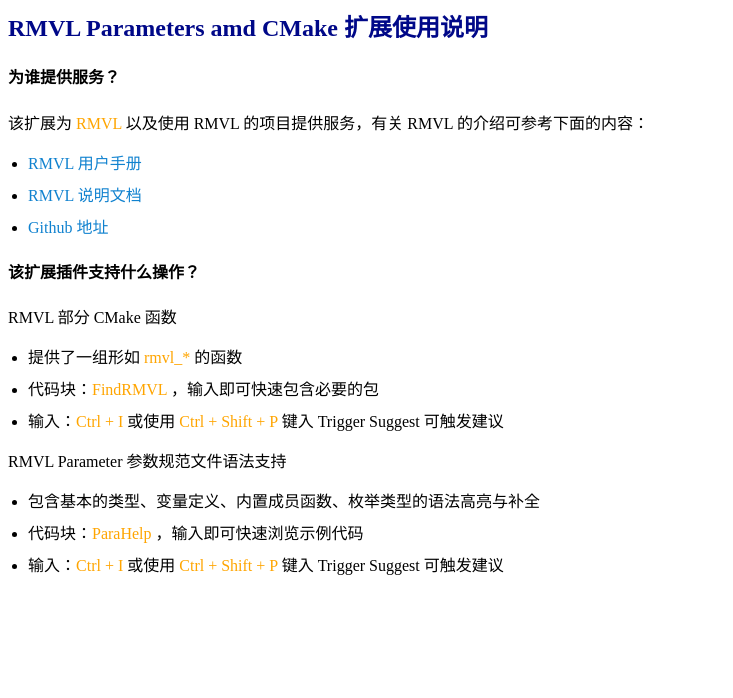
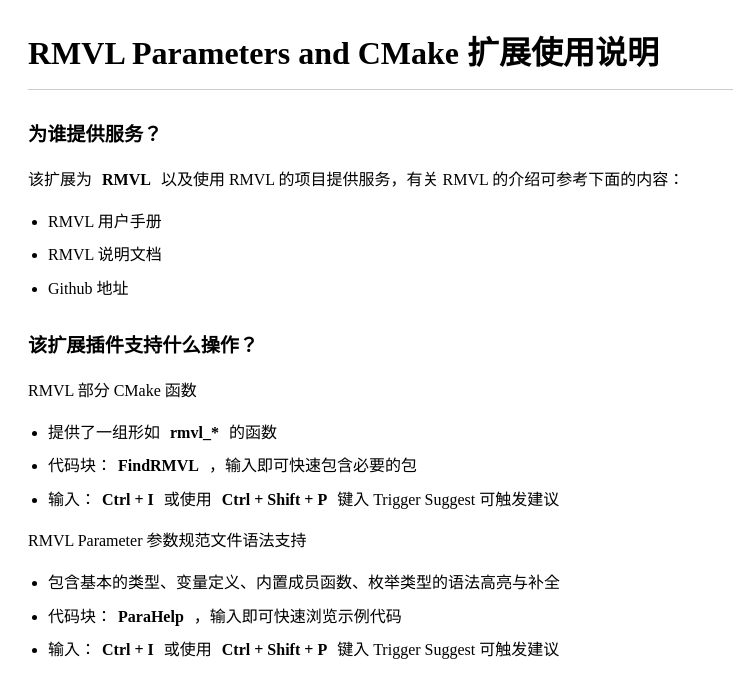
Before and after one commit to cv-rmvl/rmvl-vscode-extension, a website: page src/rmvl.command.what.html in a window 1280 px wide. Shown: the whole page, without its empty margins (0-733 px from the left). Drawn offline with Linux system fonts and the light colour scheme.

```diff
--- a/package.json
+++ b/package.json
@@ -8,7 +8,7 @@
     "cmake",
     "parameter"
   ],
-    "version": "1.4.2",
+  "version": "1.5.0",
   "repository": {
     "type": "git",
     "url": "https://github.com/cv-rmvl/rmvl-vscode-extension.git"
@@ -91,13 +91,13 @@
     "@types/vscode": "^1.75.0",
     "eslint": "^7.6.0",
     "glob": "^7.1.6",
-        "mocha": "^8.1.3",
+    "mocha": "^11.7.5",
     "typescript": "^4.0.2",
     "vscode-test": "^1.4.0"
   },
   "dependencies": {
     "@microsoft/fast-element": "^1.13.0",
     "@vscode/vsce": "^2.31.1",
-        "vsce": "^2.15.0"
+    "vsce": "^1.97.0"
   }
 }
--- a/src/rmvl.command.what.html
+++ b/src/rmvl.command.what.html
@@ -5,9 +5,9 @@
 </head>
 
 <body>
-  <h1>RMVL Parameters amd CMake 扩展使用说明</h1>
+  <h1>RMVL Parameters and CMake 扩展使用说明</h1>
   <h4>为谁提供服务？</h4>
-  <p>该扩展为 <span style="color: orange">RMVL</span> 以及使用 RMVL 的项目提供服务，有关 RMVL 的介绍可参考下面的内容：</p>
+  <p>该扩展为 <span class="highlight">RMVL</span> 以及使用 RMVL 的项目提供服务，有关 RMVL 的介绍可参考下面的内容：</p>
   <ul>
     <li><a href="https://cv-rmvl.github.io">RMVL 用户手册</a></li>
     <li><a href="https://cv-rmvl.github.io/master">RMVL 说明文档</a></li>
@@ -16,16 +16,16 @@
   <h4>该扩展插件支持什么操作？</h4>
   <p>RMVL 部分 CMake 函数</p>
   <ul>
-    <li>提供了一组形如 <span style="color: orange">rmvl_*</span> 的函数</li>
-    <li>代码块：<span style="color: orange">FindRMVL</span> ，输入即可快速包含必要的包</li>
-    <li>输入：<span style="color: orange">Ctrl + I</span> 或使用 <span style="color: orange">Ctrl + Shift + P</span> 键入
+    <li>提供了一组形如 <span class="highlight">rmvl_*</span> 的函数</li>
+    <li>代码块：<span class="highlight">FindRMVL</span> ，输入即可快速包含必要的包</li>
+    <li>输入：<span class="highlight">Ctrl + I</span> 或使用 <span class="highlight">Ctrl + Shift + P</span> 键入
       Trigger Suggest 可触发建议
   </ul>
-  <p>RMVL Parameter 参数规范文件语法支持</p5>
+  <p>RMVL Parameter 参数规范文件语法支持</p>
   <ul>
     <li>包含基本的类型、变量定义、内置成员函数、枚举类型的语法高亮与补全</li>
-    <li>代码块：<span style="color: orange">ParaHelp</span> ，输入即可快速浏览示例代码</li>
-    <li>输入：<span style="color: orange">Ctrl + I</span> 或使用 <span style="color: orange">Ctrl + Shift + P</span> 键入
+    <li>代码块：<span class="highlight">ParaHelp</span> ，输入即可快速浏览示例代码</li>
+    <li>输入：<span class="highlight">Ctrl + I</span> 或使用 <span class="highlight">Ctrl + Shift + P</span> 键入
       Trigger Suggest 可触发建议
   </ul>
 </body>
--- a/src/rmvl.styles.css
+++ b/src/rmvl.styles.css
@@ -1,20 +1,62 @@
+body {
+  /* 使用 VS Code 的字体和颜色变量 */
+  font-family: var(--vscode-font-family);
+  font-weight: var(--vscode-font-weight);
+  font-size: var(--vscode-font-size);
+  color: var(--vscode-editor-foreground);
+  background-color: var(--vscode-editor-background);
+  padding: 20px;
+  line-height: 1.6;
+}
+
 h1 {
-    color: 888;
-    font-size: 24px;
-    margin-bottom: 16px;
+  color: var(--vscode-foreground);
+  font-size: 2em;
+  margin-bottom: 20px;
+  border-bottom: 1px solid var(--vscode-editor-widget-border, #ccc);
+  padding-bottom: 10px;
+}
+
+h4 {
+  color: var(--vscode-foreground);
+  font-size: 1.2em;
+  font-weight: 600;
+  margin-top: 30px;
+  margin-bottom: 10px;
+}
+
+p {
+  color: var(--vscode-descriptionForeground);
+  margin-bottom: 15px;
 }
 
 ul {
-    list-style-type: disc;
-    padding-left: 20px;
-    margin: 0;
+  list-style-type: disc;
+  padding-left: 20px;
+  margin-bottom: 15px;
 }
 
-li+li {
-    margin-top: 8px;
+li {
+  margin-bottom: 8px;
 }
 
 a {
-    color: #007accef;
-    text-decoration: none;
+  /* 使用链接颜色变量 */
+  color: var(--vscode-textLink-foreground);
+  text-decoration: none;
+  transition: color 0.2s ease-in-out;
 }
+
+a:hover {
+  color: var(--vscode-textLink-activeForeground);
+  text-decoration: underline;
+}
+
+/* 高亮样式，使用按钮或输入框的颜色变量来创建对比 */
+.highlight {
+  color: var(--vscode-button-foreground);
+  background-color: var(--vscode-button-background);
+  font-weight: 600;
+  padding: 2px 6px;
+  border-radius: 4px;
+}
--- a/syntaxes/rmvl.cmake.tmLanguage.json
+++ b/syntaxes/rmvl.cmake.tmLanguage.json
@@ -6,7 +6,7 @@
       "patterns": [
         {
           "comment": "RMVL CMake commands",
-          "match": "(?<![\"'])\\b(rmvl_compile_definitions|rmvl_install_directories|rmvl_update_build|rmvl_add_module|rmvl_compile_options|rmvl_add_test|rmvl_add_exe|rmvl_set_properties|rmvl_download|system_date|rmvl_generate_para|rmvl_generate_module_para|rmvl_link_directories|rmvl_link_libraries)\\b",
+          "match": "(?<![\"'])\\b(rmvl_compile_definitions|rmvl_install_directories|rmvl_update_build|rmvl_add_module|rmvl_compile_options|rmvl_add_test|rmvl_add_exe|rmvl_set_properties|rmvl_download|system_date|rmvl_generate_para|rmvl_generate_module_para|rmvl_generate_msg|rmvl_generate_module_msg|rmvl_link_directories|rmvl_link_libraries)\\b",
           "name": "keyword.cmake"
         },
         {
```
Also changed, not shown: src/code-completion.js (+16 -3 lines), src/commands.js (indentation only), src/extension.js (indentation only), src/hover.js (indentation only), test/runTest.js (indentation only). Lines whose indentation alone changed are shown as unchanged.
